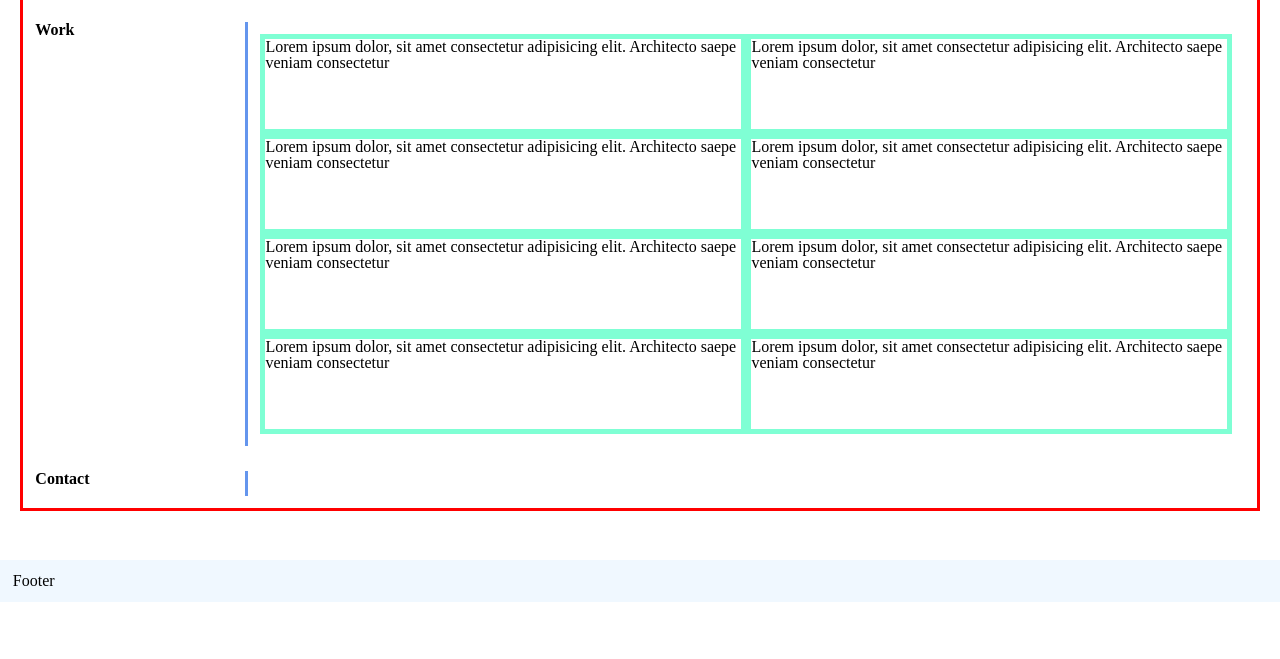
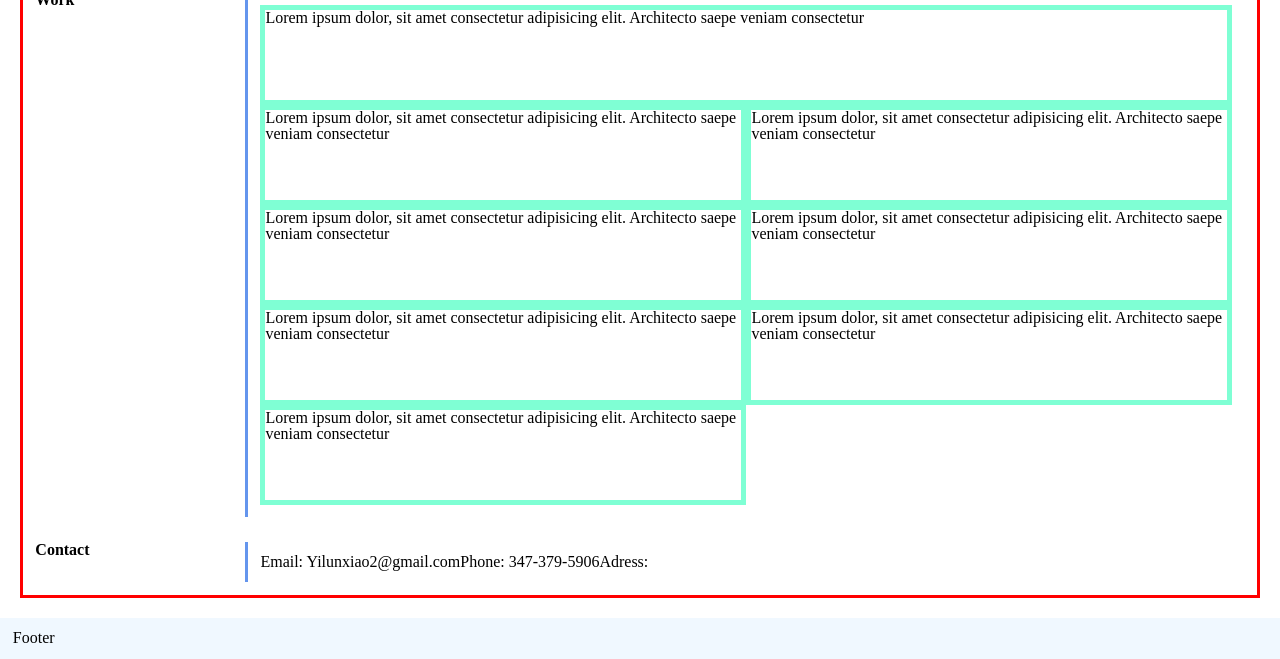
Before and after one commit to YilunXiao/Portfolio, a plain HTML site: page index.html in a window 1280 px wide. Shown: the part 198-857 px from the top of the page. Before the commit the page ends 800 px from the top, so only its background shows below. Drawn offline with Linux system fonts and the light colour scheme.

Commit message:
minor commit

```diff
--- a/Assets/style.css
+++ b/Assets/style.css
@@ -70,6 +70,11 @@ section {
     border: 5px solid aquamarine;
 }
 
+.card-main {
+    flex: 0 0 100%;
+}
+
+
 /* @media screen and (min-width: 768px) {
     main {
         flex-direction: row;
--- a/index.html
+++ b/index.html
@@ -29,7 +29,7 @@
         <section id="work">
             <div class="label">Work</div>
             <div class="content">
-                <div class="card">Lorem ipsum dolor, sit amet consectetur adipisicing elit. Architecto saepe veniam consectetur</div>
+                <div class="card card-main">Lorem ipsum dolor, sit amet consectetur adipisicing elit. Architecto saepe veniam consectetur</div>
                 <div class="card">Lorem ipsum dolor, sit amet consectetur adipisicing elit. Architecto saepe veniam consectetur</div>
                 <div class="card">Lorem ipsum dolor, sit amet consectetur adipisicing elit. Architecto saepe veniam consectetur</div>
                 <div class="card">Lorem ipsum dolor, sit amet consectetur adipisicing elit. Architecto saepe veniam consectetur</div>
@@ -41,7 +41,11 @@
         </section>
         <section id="contact">
             <div class="label">Contact</div>
-            <div class="content"></div>
+            <div class="content">
+                <div>Email: Yilunxiao2@gmail.com</div>
+                <div>Phone: 347-379-5906</div>
+                <div>Adress: </div>
+            </div>
         </section>
     </main>
     <footer>Footer</footer>
```
